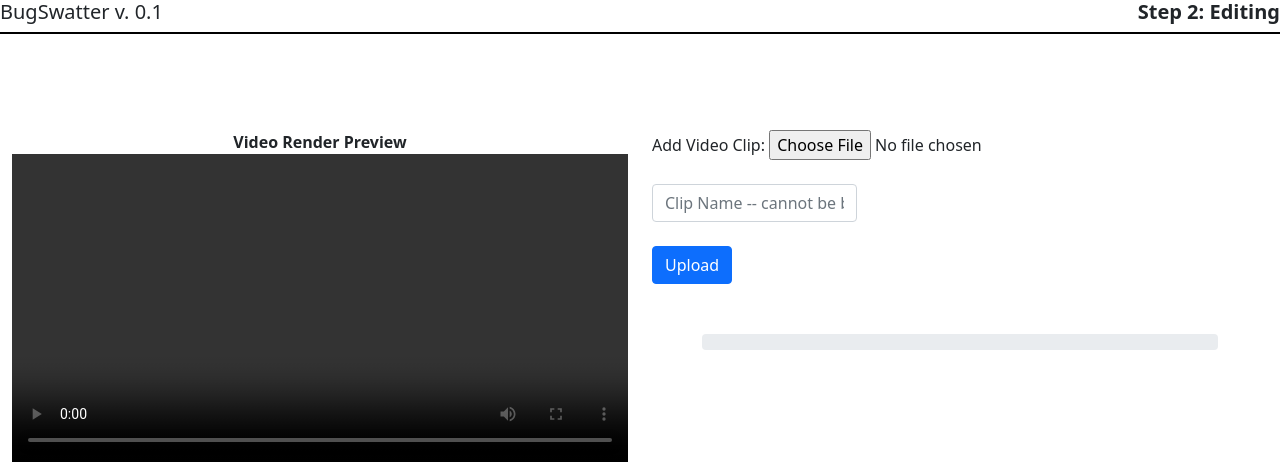
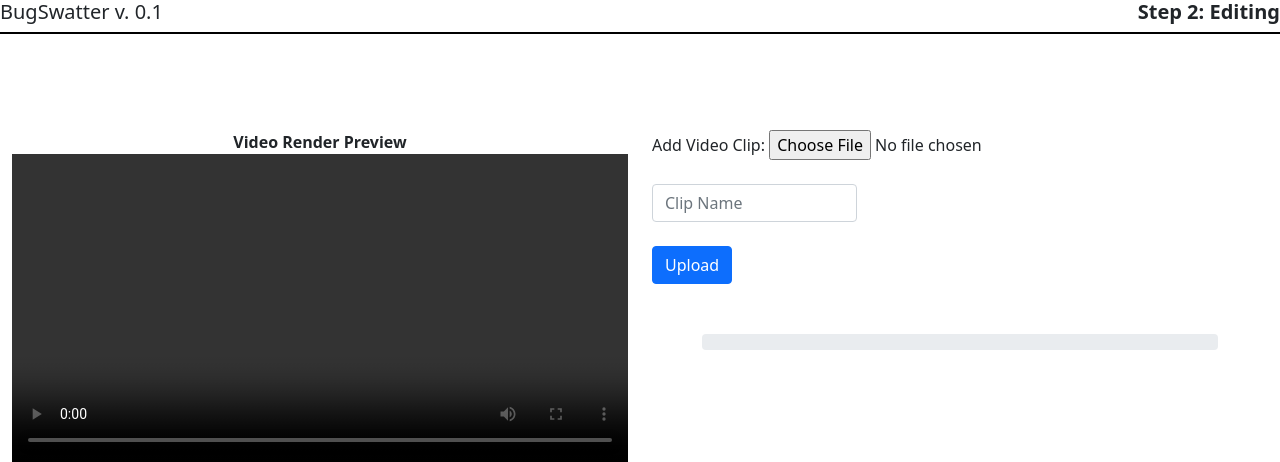
Before and after one commit to nete-madi/video-lab, a Flask app: page /editing in a window 1280 px wide. Shown: the top 462 px of the page. Run offline with Flask 2, Linux system fonts and the light colour scheme; some libraries are stand-ins or nearby versions.

Commit message:
Clip can upload without a specified name

```diff
--- a/templates/editing.html
+++ b/templates/editing.html
@@ -82,7 +82,7 @@
                         <label for="fileinput">Add Video Clip:</label>
                         <input type="file" id="fileinput" accept="video/*">
                         <div class="col-sm-4" style="padding-left: 0"><br>
-                            <input type="text" class="form-control" placeholder="Clip Name -- cannot be blank!"
+                            <input type="text" class="form-control" placeholder="Clip Name"
                                    id="clipname">
                         </div>
 
@@ -325,6 +325,9 @@
 			uploadVideoFile: function() {
 				updateProgressBar(0);
 			  	let clipname = $("#clipname").val();
+			  	if (clipname == "") {
+			  	    clipname = "newClip";
+			  	}
 			  	let filedata = document.getElementById('fileinput').files[0];
 			  	if(!filedata){
 			  		toastr.warning("File is empty!");
```
